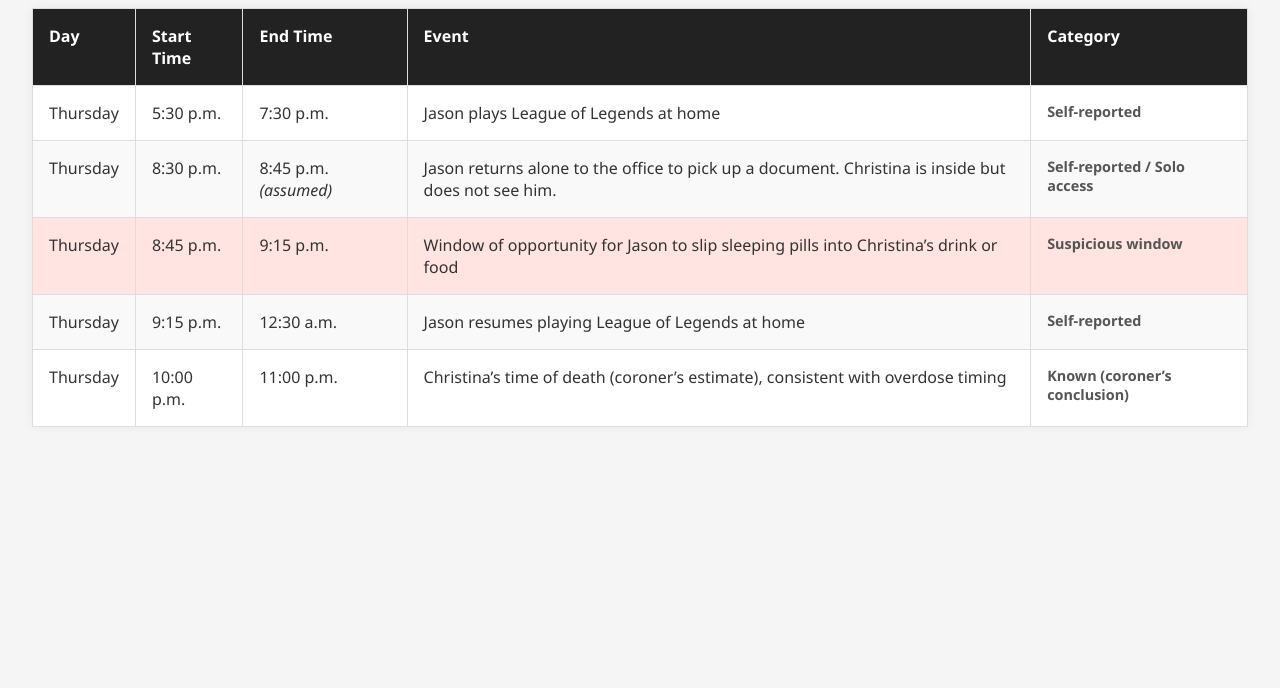
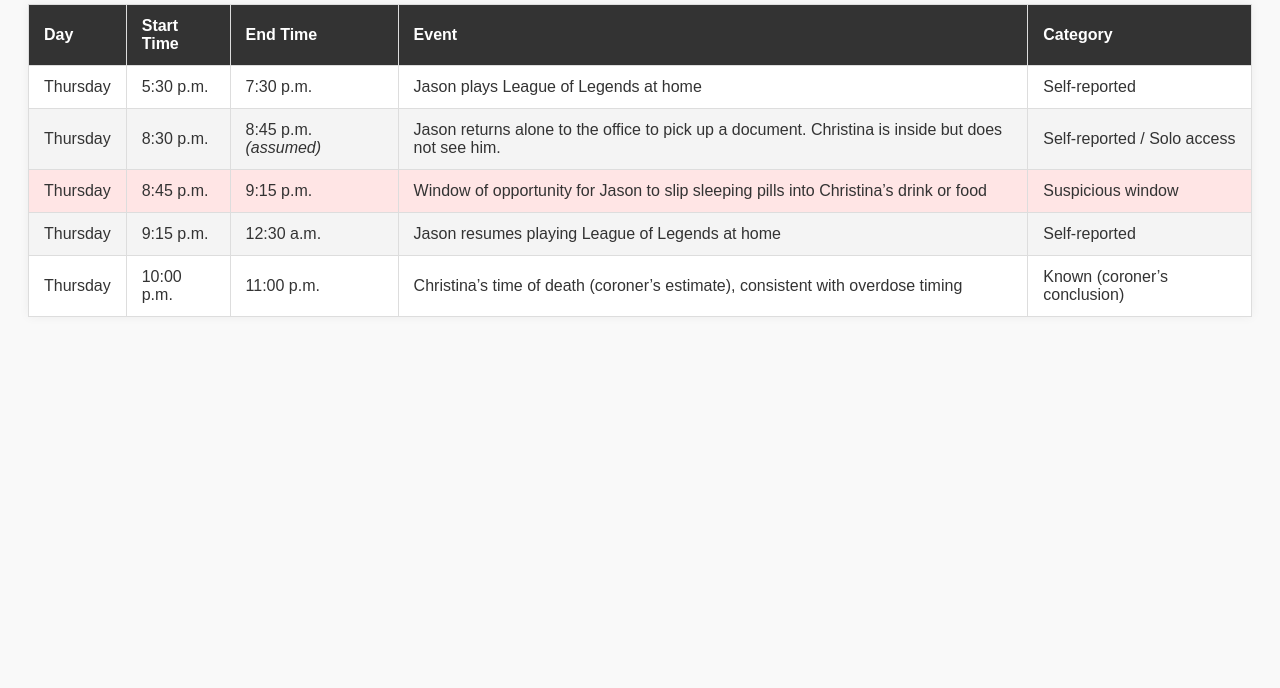
Before and after one commit to wooxtha/jason-timeline, a plain HTML site: page index.html in a window 1280 px wide. Shown: the part 112-800 px from the top of the page. Drawn offline with Linux system fonts and the light colour scheme.

Commit message:
Update index.html

```diff
--- a/index.html
+++ b/index.html
@@ -6,49 +6,41 @@
   <title>Jason's Timeline</title>
   <style>
     body {
-      font-family: 'Segoe UI', Tahoma, Geneva, Verdana, sans-serif;
-      margin: 0;
-      padding: 2rem;
-      background-color: #f5f5f5;
+      font-family: Arial, sans-serif;
+      padding: 20px;
+      background: #f9f9f9;
       color: #333;
     }
 
     h1 {
       text-align: center;
-      margin-bottom: 1.5rem;
+      margin-bottom: 30px;
     }
 
     table {
       width: 100%;
       border-collapse: collapse;
-      background-color: white;
+      background: #fff;
       box-shadow: 0 0 10px rgba(0,0,0,0.05);
     }
 
     th, td {
-      padding: 1rem;
+      padding: 12px 15px;
       border: 1px solid #ddd;
       text-align: left;
-      vertical-align: top;
     }
 
     th {
-      background-color: #222;
-      color: white;
+      background: #333;
+      color: #fff;
     }
 
-    tbody tr:nth-child(even) {
-      background-color: #f9f9f9;
+    tr:nth-child(even) {
+      background: #f4f4f4;
     }
 
     .suspicious {
-      background-color: #ffe4e1;
-    }
-
-    .category {
-      font-size: 0.9rem;
-      font-weight: bold;
-      color: #555;
+      background-color: #ffe5e5;
     }
   </style>
 </head>
@@ -72,35 +64,35 @@
         <td>5:30 p.m.</td>
         <td>7:30 p.m.</td>
         <td>Jason plays League of Legends at home</td>
-        <td class="category">Self-reported</td>
+        <td>Self-reported</td>
       </tr>
       <tr>
         <td>Thursday</td>
         <td>8:30 p.m.</td>
         <td>8:45 p.m. <em>(assumed)</em></td>
         <td>Jason returns alone to the office to pick up a document. Christina is inside but does not see him.</td>
-        <td class="category">Self-reported / Solo access</td>
+        <td>Self-reported / Solo access</td>
       </tr>
       <tr class="suspicious">
         <td>Thursday</td>
         <td>8:45 p.m.</td>
         <td>9:15 p.m.</td>
         <td>Window of opportunity for Jason to slip sleeping pills into Christina’s drink or food</td>
-        <td class="category">Suspicious window</td>
+        <td>Suspicious window</td>
       </tr>
       <tr>
         <td>Thursday</td>
         <td>9:15 p.m.</td>
         <td>12:30 a.m.</td>
         <td>Jason resumes playing League of Legends at home</td>
-        <td class="category">Self-reported</td>
+        <td>Self-reported</td>
       </tr>
       <tr>
         <td>Thursday</td>
         <td>10:00 p.m.</td>
         <td>11:00 p.m.</td>
         <td>Christina’s time of death (coroner’s estimate), consistent with overdose timing</td>
-        <td class="category">Known (coroner’s conclusion)</td>
+        <td>Known (coroner’s conclusion)</td>
       </tr>
     </tbody>
   </table>
```
